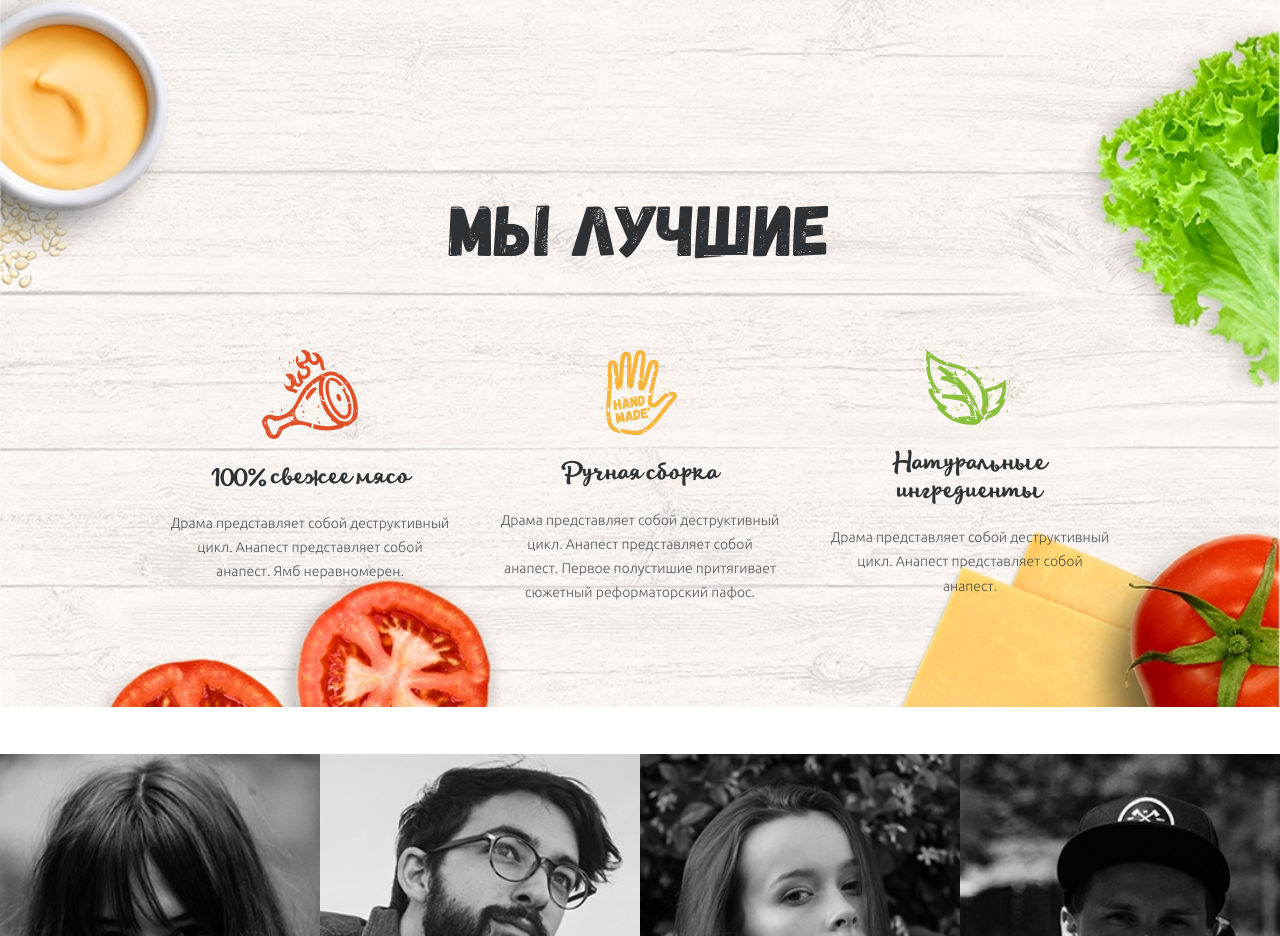
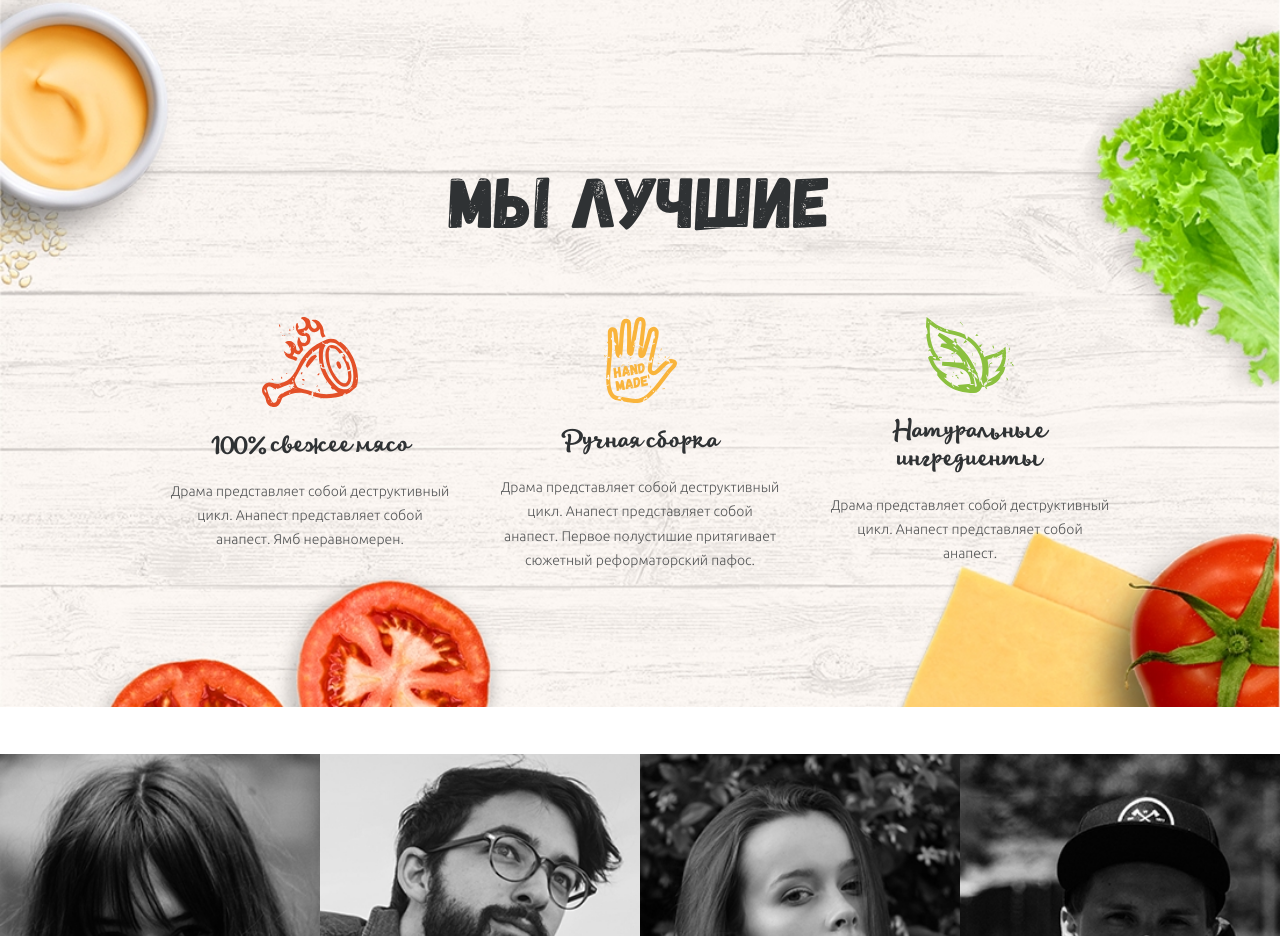
Before and after one commit to pavel-alpinweb/loftschool-burger, a website: page app/index.html in a window 1280 px wide. Shown: the part 846-1782 px from the top of the page. Drawn offline with nearby package versions, Linux system fonts and the light colour scheme; a web font is replaced by a local one.

Commit message:
change margin & font all h2

```diff
--- a/app/scss/main.scss
+++ b/app/scss/main.scss
@@ -25,4 +25,5 @@ h2{
 	font-family: $mainTitleFont;
 	font-size: 72px;
 	font-weight: 400;
+	margin: 0 0 55px;
 }
```
Also changed, not shown: app/css/main.min.css.
